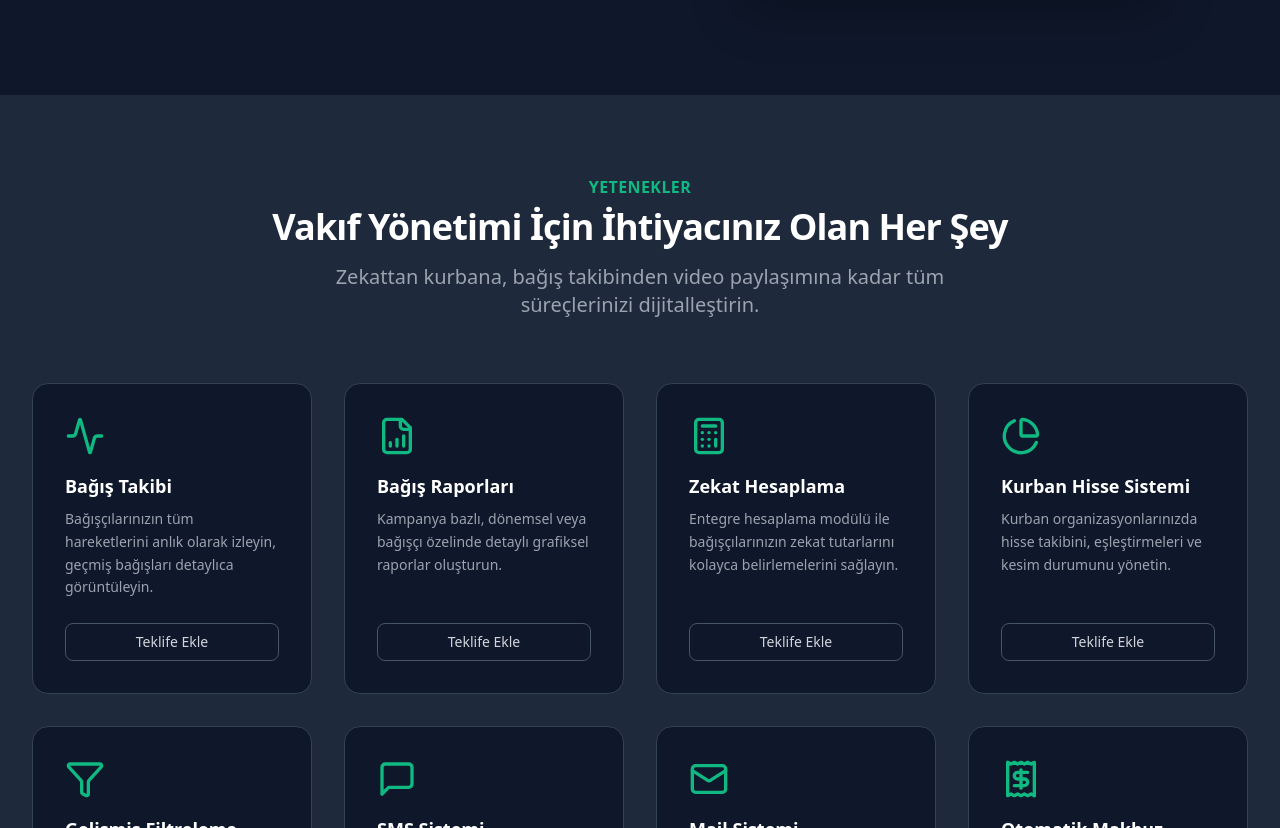
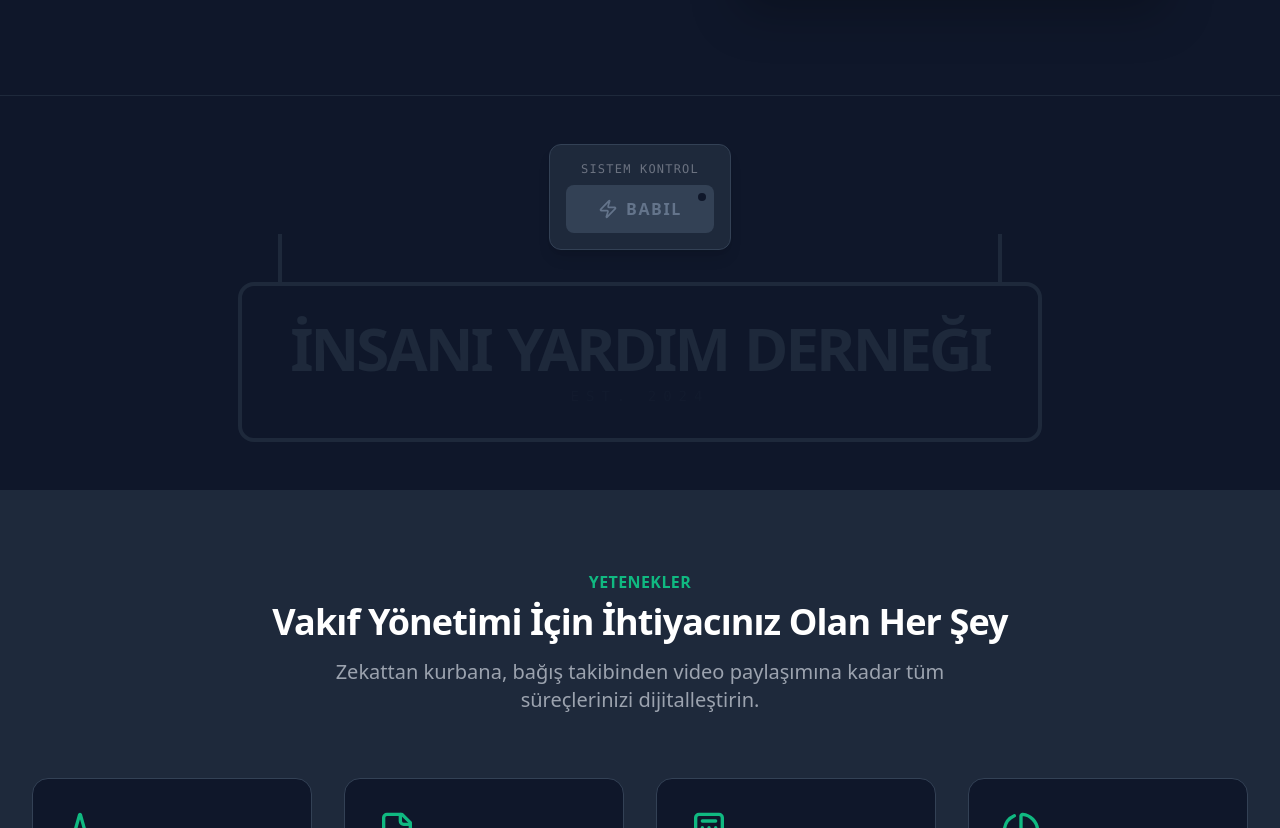
Before and after one commit to mmetehanoz/donation-pro, a React (Vite) app: page / in a window 1280 px wide. Shown: the part 769-1597 px from the top of the page. Built offline with nearby package versions, Linux system fonts and the light colour scheme.

Commit message:
Add interactive SignageSection with Babil toggle button

```diff
--- a/src/App.jsx
+++ b/src/App.jsx
@@ -290,6 +290,77 @@ const Hero = () => {
   );
 };
 
+const SignageSection = () => {
+  const [isBabilActive, setIsBabilActive] = useState(false);
+
+  return (
+    <section className="py-12 bg-slate-900 flex flex-col items-center justify-center border-t border-slate-800">
+      {/* Control Panel */}
+      <div className="mb-8 p-4 bg-slate-800 rounded-xl border border-slate-700 shadow-lg flex flex-col items-center gap-2">
+        <span className="text-xs font-mono text-gray-500 uppercase tracking-widest">Sistem Kontrol</span>
+        <button
+          onClick={() => setIsBabilActive(!isBabilActive)}
+          className={`
+            relative px-8 py-3 rounded-lg font-bold uppercase tracking-widest transition-all duration-300 transform active:scale-95
+            ${isBabilActive
+              ? 'bg-emerald-500 text-white shadow-[0_0_20px_rgba(16,185,129,0.5)] scale-105'
+              : 'bg-slate-700 text-slate-500 hover:bg-slate-600'
+            }
+          `}
+        >
+          <div className="flex items-center gap-2">
+            <Zap className={`w-5 h-5 ${isBabilActive ? 'fill-current' : ''}`} />
+            Babil
+          </div>
+          {/* Indicator Light */}
+          <div className={`absolute top-2 right-2 w-2 h-2 rounded-full transition-colors duration-300 ${isBabilActive ? 'bg-white shadow-[0_0_5px_white]' : 'bg-slate-900'}`}></div>
+        </button>
+      </div>
+
+      {/* The Signage */}
+      <div className="relative group perspective-1000">
+        {/* Wire/Hanging effect */}
+        <div className="absolute -top-12 left-10 w-1 h-12 bg-slate-800"></div>
+        <div className="absolute -top-12 right-10 w-1 h-12 bg-slate-800"></div>
+
+        <div className={`
+          relative px-12 py-8 rounded-2xl border-4 transition-all duration-700
+          ${isBabilActive
+            ? 'border-emerald-500 bg-slate-900/50 shadow-[0_0_50px_rgba(16,185,129,0.3),inset_0_0_30px_rgba(16,185,129,0.1)]'
+            : 'border-slate-800 bg-slate-900 shadow-none'
+          }
+        `}>
+          <h2 className={`
+            text-4xl md:text-6xl font-black text-center uppercase tracking-tighter transition-all duration-300 select-none
+            ${isBabilActive
+              ? 'text-white drop-shadow-[0_0_10px_rgba(16,185,129,1)]'
+              : 'text-slate-800 drop-shadow-none'
+            }
+          `}>
+            <span className={isBabilActive ? 'animate-pulse' : ''}>İnsani</span>
+            <span className="mx-4">Yardım</span>
+            <span className={isBabilActive ? 'animate-[pulse_3s_infinite]' : ''}>Derneği</span>
+          </h2>
+
+          {/* Flickering subtitle effect */}
+          <p className={`
+            mt-2 text-center font-mono text-sm tracking-[0.5em] transition-all duration-500
+            ${isBabilActive ? 'text-emerald-400 opacity-90 drop-shadow-[0_0_5px_rgba(16,185,129,0.8)]' : 'text-slate-800 opacity-20'}
+          `}>
+            EST. 2024
+          </p>
+        </div>
+
+        {/* Reflection on floor */}
+        <div className={`
+            absolute -bottom-8 left-0 right-0 h-8 bg-gradient-to-b from-emerald-500/20 to-transparent blur-xl transition-opacity duration-500 pointer-events-none
+            ${isBabilActive ? 'opacity-100' : 'opacity-0'}
+        `}></div>
+      </div>
+    </section>
+  );
+};
+
 const Features = () => {
   return (
     <section id="features" className="py-20 bg-slate-800">
@@ -543,6 +614,7 @@ function App() {
     <div className="min-h-screen bg-slate-900 font-sans text-gray-100 selection:bg-emerald-500 selection:text-white">
       <Navbar />
       <Hero />
+      <SignageSection />
       <Features />
       <Pricing />
       <Testimonials />
```
